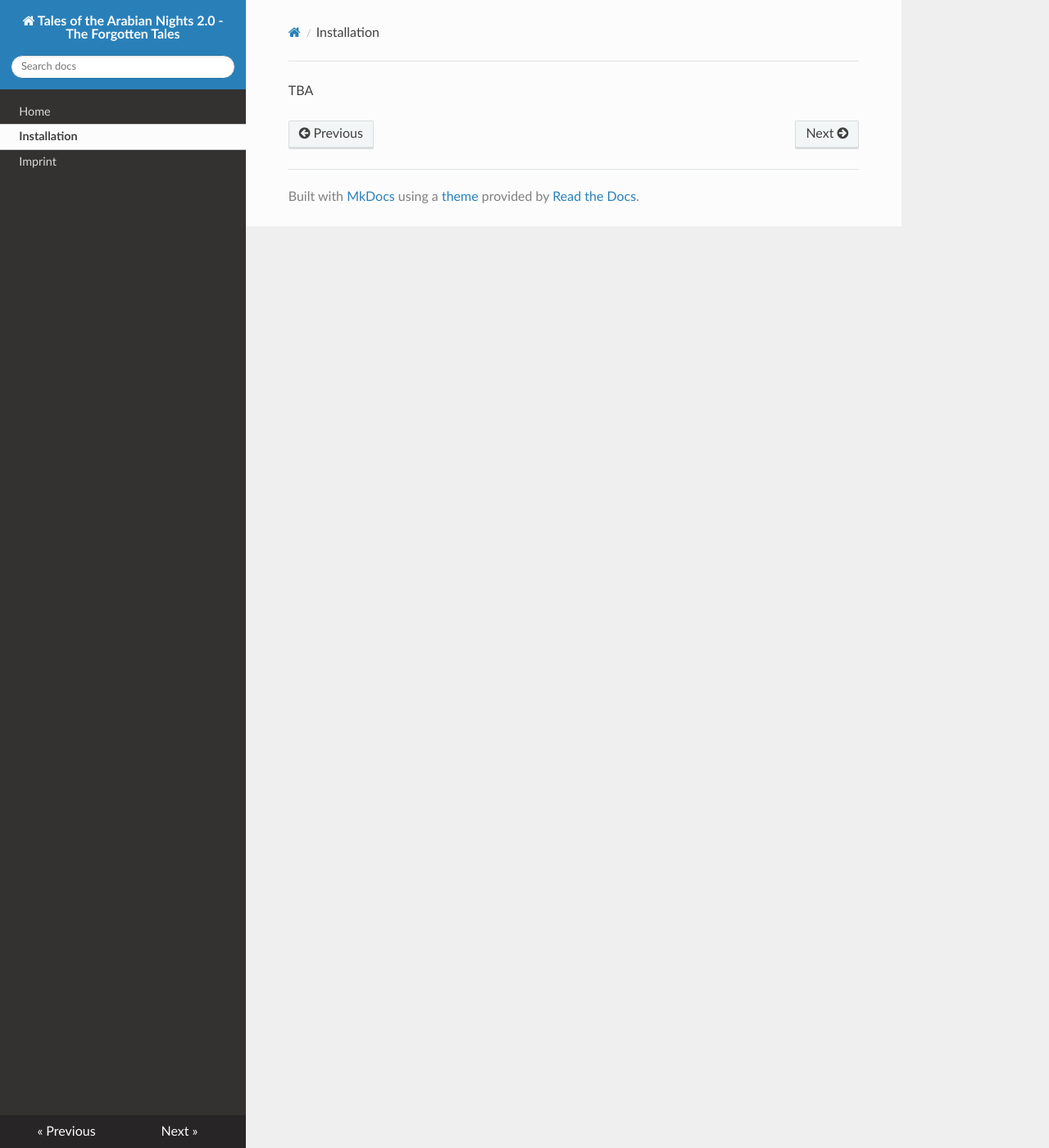
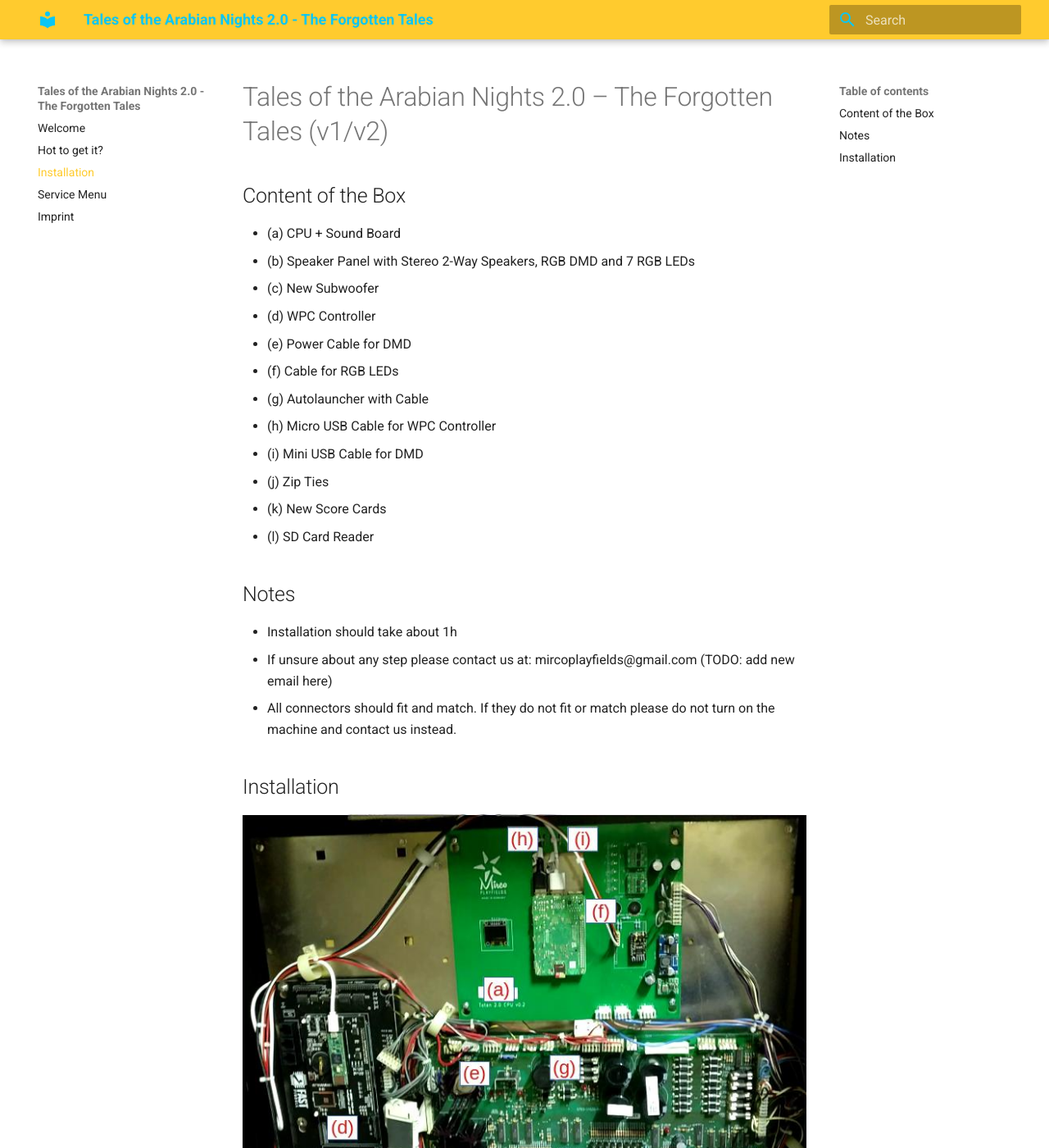
Before and after one commit to totan-forgottentales/totan-forgottentales, an MkDocs documentation site: the page built from docs/installation.md, in a window 1280 px wide and 1400 px high. Shown: the whole window at 82% size. Built offline with MkDocs 1.6.1 and Material for MkDocs 9.7.7, drawn with Linux system fonts in a browser that asks for light colours; nearby versions of some CDN libraries; some of the changed text lies outside the part shown.

Commit message:
update website

```diff
--- a/docs/installation.md
+++ b/docs/installation.md
@@ -1 +1,48 @@
-TBA
+# Tales of the Arabian Nights 2.0 – The Forgotten Tales (v1/v2)
+
+## Content of the Box
+
+* (a) CPU + Sound Board
+* (b) Speaker Panel with Stereo 2-Way Speakers, RGB DMD and 7 RGB LEDs
+* (c) New Subwoofer
+* (d) WPC Controller
+* (e) Power Cable for DMD
+* (f) Cable for RGB LEDs
+* (g) Autolauncher with Cable
+* (h) Micro USB Cable for WPC Controller
+* (i) Mini USB Cable for DMD
+* (j) Zip Ties
+* (k) New Score Cards
+* (l) SD Card Reader
+
+## Notes
+
+* Installation should take about 1h
+* If unsure about any step please contact us at: mircoplayfields@gmail.com (TODO: add new email here)
+* All connectors should fit and match. If they do not fit or match please do not turn on the machine and contact us instead.
+
+## Installation
+
+![Backbox](backbox_annotated.jpg)
+![Speaker Panel](speaker_panel_annotated.jpg)
+
+ 1. Remove CPU board and Sound board from the backbox of your machine
+ 2. Remove the speaker panel completely (and disconnect all cables)
+ 3. Install new Speaker panel
+ 4. Install WPC controller to the bottom left in the backbox (into existing mounting holes)
+ 5. Reconnect WPC ribbon cable
+ 6. Reconnect power connector to the WPC controller
+ 7. Install CPU board on the top of the backbox (into existing mounting holes)
+ 8. Reconnect power connector from the right to the CPU board
+ 9. Connect Micro USB cable from CPU board to WPC controller. Ziptie the cable at the CPU on top.
+10. Connect DMD Power Cable from `J140` on the top of the power driver board to the DMD. Cable should be routed on the left of the backbox.
+11. Connect RGB LED Cable from the CPU board (v1/v2 right of the CPU) to the Speaker Panel `IN`. Important: This cable needs to be routed around the left of the backbox and CANNOT be near the speaker cables (or LEDs will flicker).
+12. Connect Speakers to the CPU board (two connectors in v1/v2; one connector in v3+)
+13. Reconnect Subwoofer to CPU board
+14. Optional: Unscrew original subwoofer and disconnect cable. Mount new subwoofer and connect original cable.
+15. Connect Mini USB Cable between CPU Board (any USB) and DMD (v1: top right; v2: middle left). Ziptie the cable at both sides.
+16. Unscrew the launcher switch on your playfield.
+17. Disconnect knocker in the backbox (Molex 03-06-1023 connector)
+    ![Disconnect knocker connector](disconnect_knocker.jpg)
+18. Screw-in Autolauncher mech to your playfield. Connect wires from the original switch (or use old switch). Connect autolauncher at `J135` and `J117` at the driver board (top and bottom). Ziptie/Secure cable in the cabinet.
+19. Install new score cards into your apron.
--- /dev/null
+++ b/docs/stylesheets/extra.css
@@ -0,0 +1,4 @@
+:root {
+  --md-primary-fg-color:        #ffcb2e;
+  --md-primary-bg-color:        #0ac6f4;
+}
--- a/mkdocs.yml
+++ b/mkdocs.yml
@@ -1,7 +1,11 @@
 site_name: Tales of the Arabian Nights 2.0 - The Forgotten Tales
 site_url: http://docs.the-forgotten-tales.com/
 nav:
-    - Home: index.md
+    - Welcome: index.md
+    - Hot to get it?: how_to_get_it.md
     - Installation: installation.md
-    - Imprint: imprint.md
-theme: readthedocs
+    - Service Menu: service_settings.md
+    - Imprint: https://mircoplayfields.com/l/contact
+theme: material
+extra_css:
+  - stylesheets/extra.css
```
Also changed, not shown: docs/how_to_get_it.md (added, +1 -0 lines), docs/imprint.md (deleted, +0 -1 lines), docs/backbox_annotated.jpg (added), docs/disconnect_knocker.jpg (added), docs/service_settings.md (added), docs/speaker_panel_annotated.jpg (added).
